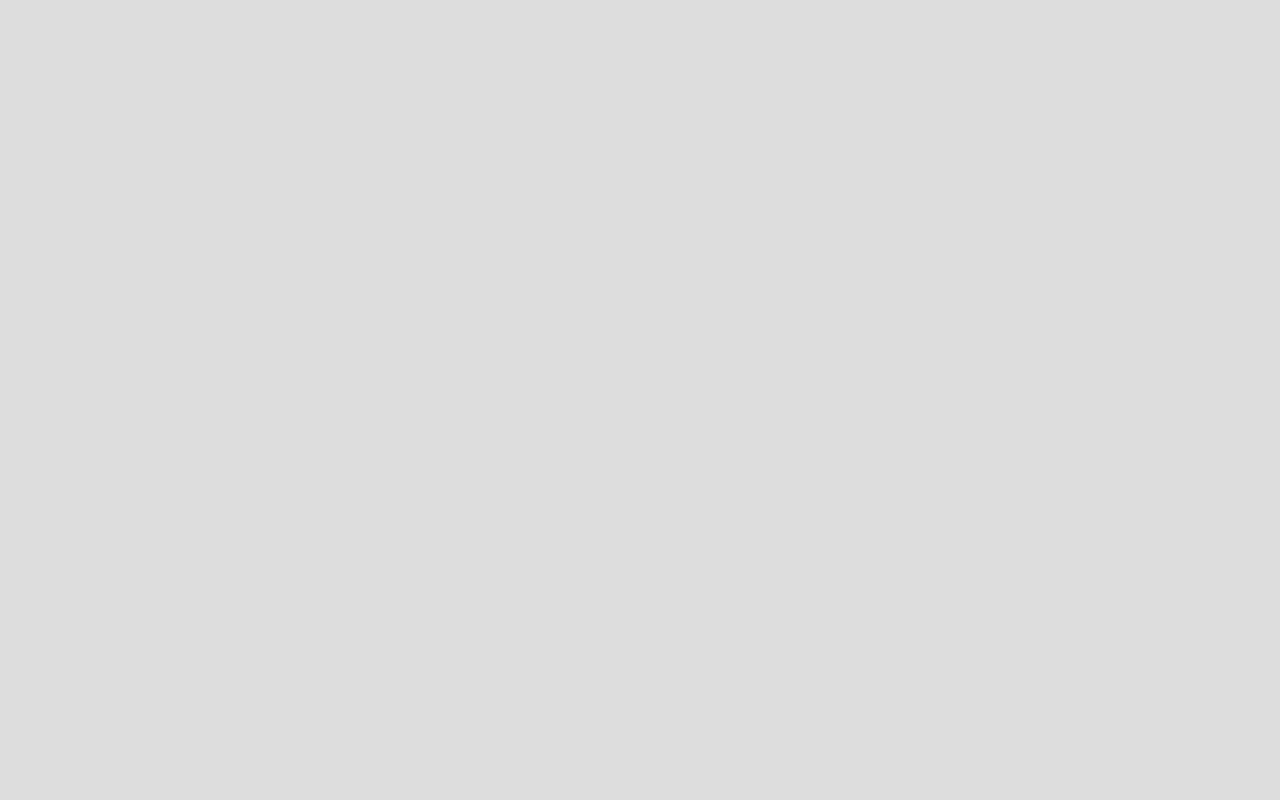
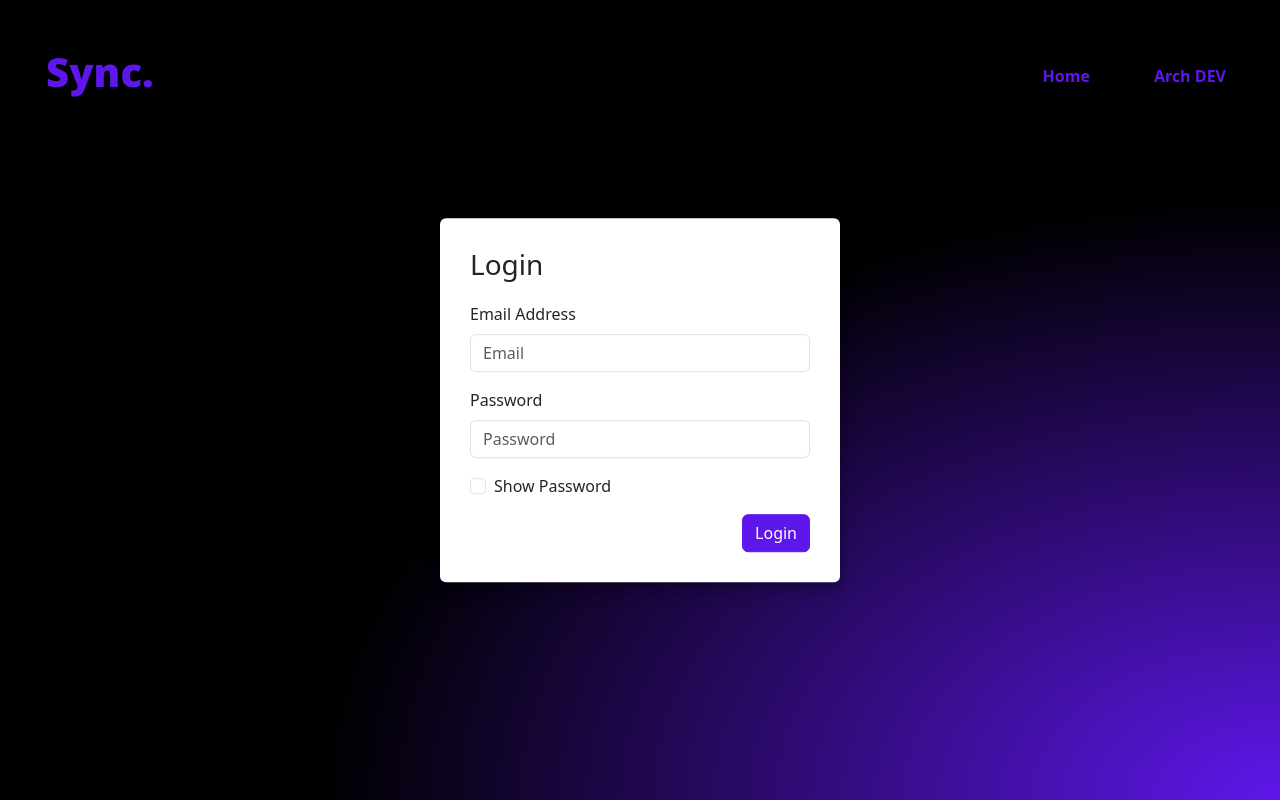
Before and after one commit to ARchWolfDev/SyncHR_React_V, a React (Create React App) app: page /login in a window 1280 px wide. Before the commit this address had no page. Built offline with nearby package versions, Linux system fonts and the light colour scheme.

Commit message:
employee filter added, login page created and tested

```diff
--- a/package.json
+++ b/package.json
@@ -12,6 +12,7 @@
     "@testing-library/react": "^13.4.0",
     "@testing-library/user-event": "^13.5.0",
     "bootstrap": "^5.3.3",
+    "lodash": "^4.17.21",
     "react": "^18.3.1",
     "react-avatar-edit": "^1.2.0",
     "react-bootstrap": "^2.10.5",
--- a/src/App.css
+++ b/src/App.css
@@ -186,8 +186,9 @@ body { background: #ddd!important; }
 .logo {
   padding: 12% 15%;
   font-family: 'Open Sans', sans-serif;
+  font-weight: bold; color:#5E17EB;
 }
-.logo h1 { font-weight: bold; color:#5E17EB; transition: width 0.5s;}
+.logo h1 {transition: width 0.5s;}
 .s-logo { display: none; font-size: 2.5rem; text-align: center;}
 .sidebar-items {padding: 0 5%; color: white;}
 .sidebar-items div {padding: 8%;border-radius: 0.375rem;}
@@ -418,3 +419,50 @@ body { background: #ddd!important; }
   max-width: 30%!important;
   border-right: 0.5px solid #ddd;
 }
+/* Login Page */
+.login-page {
+  position: fixed;
+  top: 0;
+  left: 0;
+  width: 100vw;
+  height: 100vh;
+  background: radial-gradient(ellipse at 50% 50%, rgba(94, 23, 235, 1) 0%, rgba(0, 0, 0, 1) 53%);
+  background-size: 200% 200%;
+  background-repeat: no-repeat;
+  min-height: 100%;
+  overflow: hidden;
+  transition: background-position 2s ease;
+}
+@keyframes moveBackground {
+  0% {
+    background-position: 0% 0%;
+  }
+  100% {
+    background-position: 100% 0%;
+  }
+}
+.animate-background {
+  animation: moveBackground 2s ease forwards;
+}
+.nav-bar-links {
+  font-weight: 900;
+}
+.nav-bar-links a {
+  margin: 1rem;
+  color: #5e17eb;
+}
+.nav-bar-links a:hover {
+  color: #4200c7;
+}
+.login-box {
+  margin: auto;
+  background-color: white;
+  width: 400px;
+  position: absolute;
+  top: 50%;
+  left: 50%;
+  transform: translateY(-50%) translateX(-50%);
+  padding: 30px;
+  border-radius: 0.375rem;
+  box-shadow: 0 4px 8px 0 rgba(0, 0, 0, 0.2), 0 6px 20px 0 rgba(0, 0, 0, 0.19);
+}
--- a/src/App.js
+++ b/src/App.js
@@ -17,6 +17,7 @@ import AdminTasks from './components/AdminTasks';
 import AdminRoles from './components/AdminRoles';
 import AdminProfiles from './components/AdminProfiles';
 import ProfileComponent from './components/ProfileComponent';
+import LoginPage from './components/LoginPage';
 
 function App() {
 
@@ -28,6 +29,7 @@ function App() {
           <div className="App">
               <Routes location={location}>
                 <Route path="/" element={<MainPage />} />
+                <Route path='login' element={<LoginPage />} />
                 <Route path="home" element={<PageContent><HomeComponent /></PageContent>} />
                 <Route path="admin" element={<PageContent><AdminComponent /></PageContent>}>
                   <Route index element={<Navigate to="dashboard" />} />
--- a/src/components/AdminComponent.js
+++ b/src/components/AdminComponent.js
@@ -15,6 +15,7 @@ function AdminComponent() {
     if (checked) {
       return (
         <Col className={`col-3`}>
+          <Col className='m0-box mb-3'>Pending Action</Col>
           <Col className='m0-box mb-3'>current month completed timesheets</Col>
           <Col className='m0-box mb-3'>employee next time off or current off</Col>
           <Col className='m0-box mb-3'>tickets </Col>
--- a/src/components/AdminEmployees.js
+++ b/src/components/AdminEmployees.js
@@ -1,5 +1,5 @@
 import React, { useState } from 'react';
-import { Col, Form, Row } from 'react-bootstrap';
+import { Col, Form, Row} from 'react-bootstrap';
 import TableComponent from './TableComponent';
 
 function AdminEmployees() {
@@ -33,27 +33,22 @@ function AdminEmployees() {
 
   const groupByData = () => {
     if (groupBy !== 'all') {
-      const x = employees.reduce((result, employee) => {
-        const department = employee[groupBy]
-        if (!result[department]) {
-            result[department] = []
+      const groupedData = employees.reduce((result, employee) => {
+        const groupKey = employee[groupBy]
+        if (!result[groupKey]) {
+            result[groupKey] = []
         }
-        result[department].push(employee)
+        result[groupKey].push(employee)
 
         return result
       }, {})
-      var tables = []
-      for (const key in x) {
-        tables.push(
-          <Col className='box'>
-            <h5>{key}</h5>
-            <TableComponent tableData={x[key]} />
-          </Col>
-        )
-      }
-      return tables
+      return Object.keys(groupedData).map((key) =>
+        (<Col key={key} className='box'>
+          <h5>{key}</h5>
+          <TableComponent tableData={groupedData[key]} />
+        </Col>)
+      )
     } else {
-      console.log(employees)
       return (
         <Col className='box'>
           <TableComponent tableData={employees} />
@@ -71,6 +66,7 @@ function AdminEmployees() {
             <option value="all">All</option>
             <option value="Department">Department</option>
             <option value="Role">Role</option>
+            <option value="Hired Date">Hired Date</option>
           </Form.Select>
         </Col>
       </Row>
--- a/src/components/HomeComponent.js
+++ b/src/components/HomeComponent.js
@@ -94,7 +94,7 @@ function HomeComponent() {
             {renderInfoBox()}
           </Col>
           <Col className='search-box'>
-            <Nav variant="pills" defaultActiveKey="employeesBox"  style={{justifyContent: 'center'}}>
+            <Nav fill variant="pills" defaultActiveKey="employeesBox" style={{marginLeft: '10px'}}>
               <Nav.Item>
                 <Nav.Link eventKey='employeesBox' onClick={() => handleNavTabs2(0)}><i className="fa-solid fa-users"></i> Employees</Nav.Link>
               </Nav.Item>
--- /dev/null
+++ b/src/components/LoginPage.js
@@ -0,0 +1,66 @@
+import React, { useState } from 'react'
+import { Container, Navbar, Nav, Form, Button } from 'react-bootstrap'
+import { Link, useNavigate } from 'react-router-dom'
+import { useToastContext } from './ToastMessageBoxProvider'
+
+function LoginPage() {
+
+    const [emailAddress, setEmailAddress] = useState('')
+    const [password, setPassword] = useState('')
+    const [showPassword, setShowPassword] = useState(false)
+    const [backgroundAnimation, setBackgroundAnimation] = useState(false)
+    const navigate = useNavigate()
+    const {handleToastMessageBox} = useToastContext()
+
+    const handleEmailAddress = (e) => {setEmailAddress(e.target.value)}
+    const handlePassword = (e) => {setPassword(e.target.value)}
+    const handleShowPassword = () => {setShowPassword(!showPassword)     }
+
+    const handleLoginButton = () => {
+        if (emailAddress === user.emailAddress && password === user.password) {
+            setBackgroundAnimation(true)
+            handleToastMessageBox(false, "You have successfully logged in")
+            navigate('/home')
+        } else {
+            handleToastMessageBox(true, 'Email or Password is incorrect')
+        }
+    }
+
+  return (
+    <div className={`login-page ${backgroundAnimation?'animate-background': ''}`}>
+      <Navbar expand="lg"  style={{padding: '30px'}}>
+        <Container>
+            <Navbar.Brand><h1 className='logo'>Sync.</h1></Navbar.Brand>
+            <Nav className='nav-bar-links'>
+                <Nav.Link ><Link to={'/'} style={{textDecoration: 'none'}}>Home</Link></Nav.Link>
+                <Nav.Link >Arch DEV</Nav.Link>
+            </Nav>
+        </Container>
+      </Navbar>
+      <div className='login-box'>
+        <h3 style={{marginBottom: 20}}>Login</h3>
+        <Form>
+            <Form.Group className='mb-3'>
+                <Form.Label>Email Address</Form.Label>
+                <Form.Control placeholder='Email' type="email" onChange={handleEmailAddress}></Form.Control>
+            </Form.Group>
+            <Form.Group className='mb-3'>
+                <Form.Label>Password</Form.Label>
+                <Form.Control placeholder='Password' type={showPassword? 'text': 'password'} onChange={handlePassword}></Form.Control>
+            </Form.Group>
+            <Form.Group className='mb-3'>
+                <Form.Check
+                    type="checkbox"
+                    label="Show Password"
+                    checked={showPassword}
+                    onChange={handleShowPassword}
+                />
+            </Form.Group>
+            <Button style={{float: 'right'}} onClick={handleLoginButton}>Login</Button>
+        </Form>
+      </div>
+    </div>
+  )
+}
+
+export default LoginPage
--- a/src/components/MainPage.js
+++ b/src/components/MainPage.js
@@ -6,7 +6,7 @@ function MainPage() {
     <div>
         <h5>Welcome</h5>
         <nav>
-            <Link to={'/home'}>Go to app</Link>
+            <Link to={'/login'}>Go to app</Link>
         </nav>
     </div>
   )
--- a/src/components/ToastMessageBoxProvider.js
+++ b/src/components/ToastMessageBoxProvider.js
@@ -10,15 +10,16 @@ export const ToastMessageBoxProvider = ({children}) => {
     const [icon, setIcon] = useState(<i className="fa-solid fa-circle-check"></i>)
     const [message, setMessage] = useState('')
 
-    const handleToastMessageBox = (x) => {
-        if (x === 'error') {
+    const handleToastMessageBox = (error, text) => {
+      // set error as 'true' or 'false' if exist, set message that you want to appear on the Toast Box
+        if (error) {
             setError('error')
             setIcon(<i className="fa-solid fa-triangle-exclamation"></i>)
-            setMessage(' Uoopsy, Something is Wrong!')
+            if (text) {setMessage(text)} else {setMessage(' Uoopsy, Something is Wrong!')}
         } else {
             setError('')
             setIcon(<i className="fa-solid fa-circle-check"></i>)
-            setMessage(" Yayyy, Your Request has been submited successfully")
+            if (text) {setMessage(text)} else {setMessage(" Yayyy, Your Request has been submited successfully")}
         }
         setVisibility(true)
         if (visibility === false) {
```
Also changed, not shown: src/components/TableComponent.js (+53 -4 lines), 1 other file (tests, documents, lock files or other folders).
